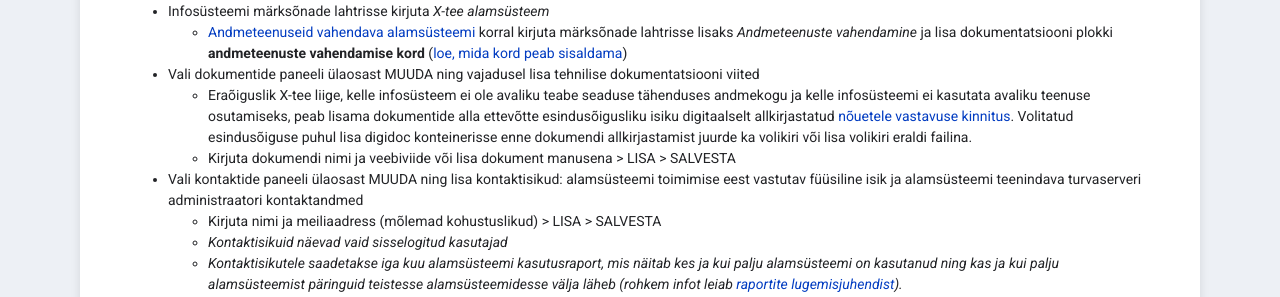
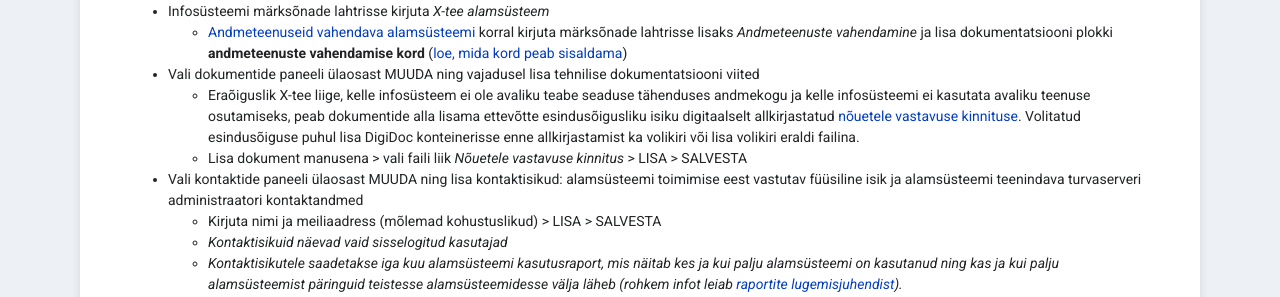
Before and after one commit to e-gov/RIHA-Help, a Jekyll site: the page built from docs/X-tee-alamsysteem.md, in a window 1280 px wide. Shown: the part 942-1239 px from the top of the page. Built offline with Jekyll 4.4.1, drawn with Linux system fonts in a browser that asks for light colours.

Commit message:
Update X-tee-alamsysteem.md

```diff
--- a/docs/X-tee-alamsysteem.md
+++ b/docs/X-tee-alamsysteem.md
@@ -28,8 +28,8 @@ title: X-tee alamsüsteemi abi
 - Infosüsteemi märksõnade lahtrisse kirjuta *X-tee alamsüsteem*
   - [Andmeteenuseid vahendava alamsüsteemi](https://moodle.ria.ee/mod/page/view.php?id=382) korral kirjuta märksõnade lahtrisse lisaks *Andmeteenuste vahendamine* ja lisa dokumentatsiooni plokki **andmeteenuste vahendamise kord** ([loe, mida kord peab sisaldama](https://www.riigiteataja.ee/akt/127092016004#para13lg2))
 - Vali dokumentide paneeli ülaosast MUUDA ning vajadusel lisa tehnilise dokumentatsiooni viited
-  - Eraõiguslik X-tee liige, kelle infosüsteem ei ole avaliku teabe seaduse tähenduses andmekogu ja kelle infosüsteemi ei kasutata avaliku teenuse osutamiseks, peab lisama dokumentide alla ettevõtte esindusõigusliku isiku digitaalselt allkirjastatud [nõuetele vastavuse kinnitus](https://github.com/e-gov/RIHA-Help/raw/master/docs/xtee_nouetele_vastavus_kinnitus.pdf). Volitatud esindusõiguse puhul lisa digidoc konteinerisse enne dokumendi allkirjastamist juurde ka volikiri või lisa volikiri eraldi failina.
-  - Kirjuta dokumendi nimi ja veebiviide või lisa dokument manusena > LISA > SALVESTA
+  - Eraõiguslik X-tee liige, kelle infosüsteem ei ole avaliku teabe seaduse tähenduses andmekogu ja kelle infosüsteemi ei kasutata avaliku teenuse osutamiseks, peab dokumentide alla lisama ettevõtte esindusõigusliku isiku digitaalselt allkirjastatud [nõuetele vastavuse kinnituse](https://github.com/e-gov/RIHA-Help/raw/master/docs/xtee_nouetele_vastavus_kinnitus.pdf). Volitatud esindusõiguse puhul lisa DigiDoc konteinerisse enne allkirjastamist ka volikiri või lisa volikiri eraldi failina.
+  - Lisa dokument manusena > vali faili liik _Nõuetele vastavuse kinnitus_ > LISA > SALVESTA
 - Vali kontaktide paneeli ülaosast MUUDA ning lisa kontaktisikud: alamsüsteemi toimimise eest vastutav füüsiline isik ja alamsüsteemi teenindava turvaserveri administraatori kontaktandmed
   - Kirjuta nimi ja meiliaadress (mõlemad kohustuslikud) > LISA > SALVESTA
   - _Kontaktisikuid näevad vaid sisselogitud kasutajad_
```
